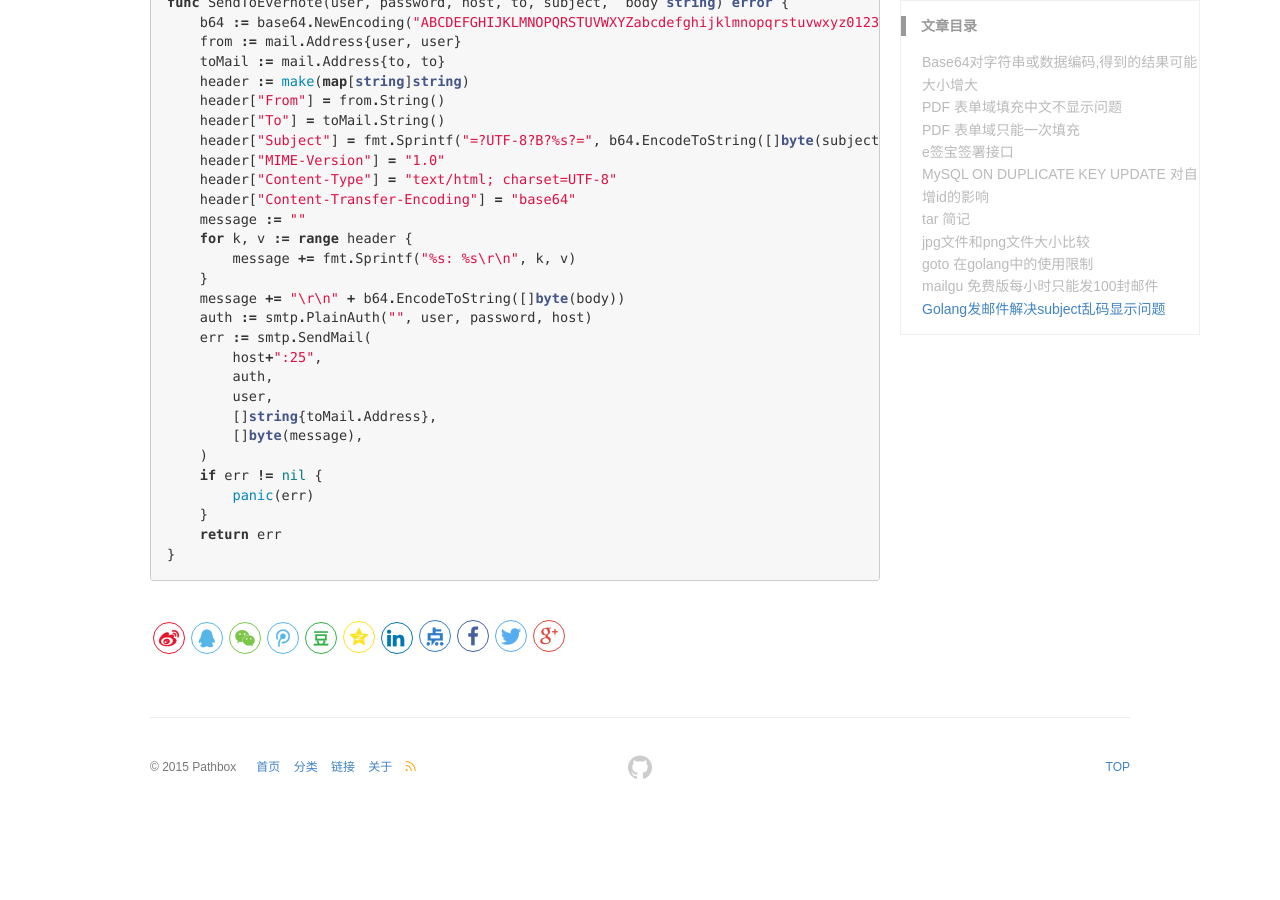
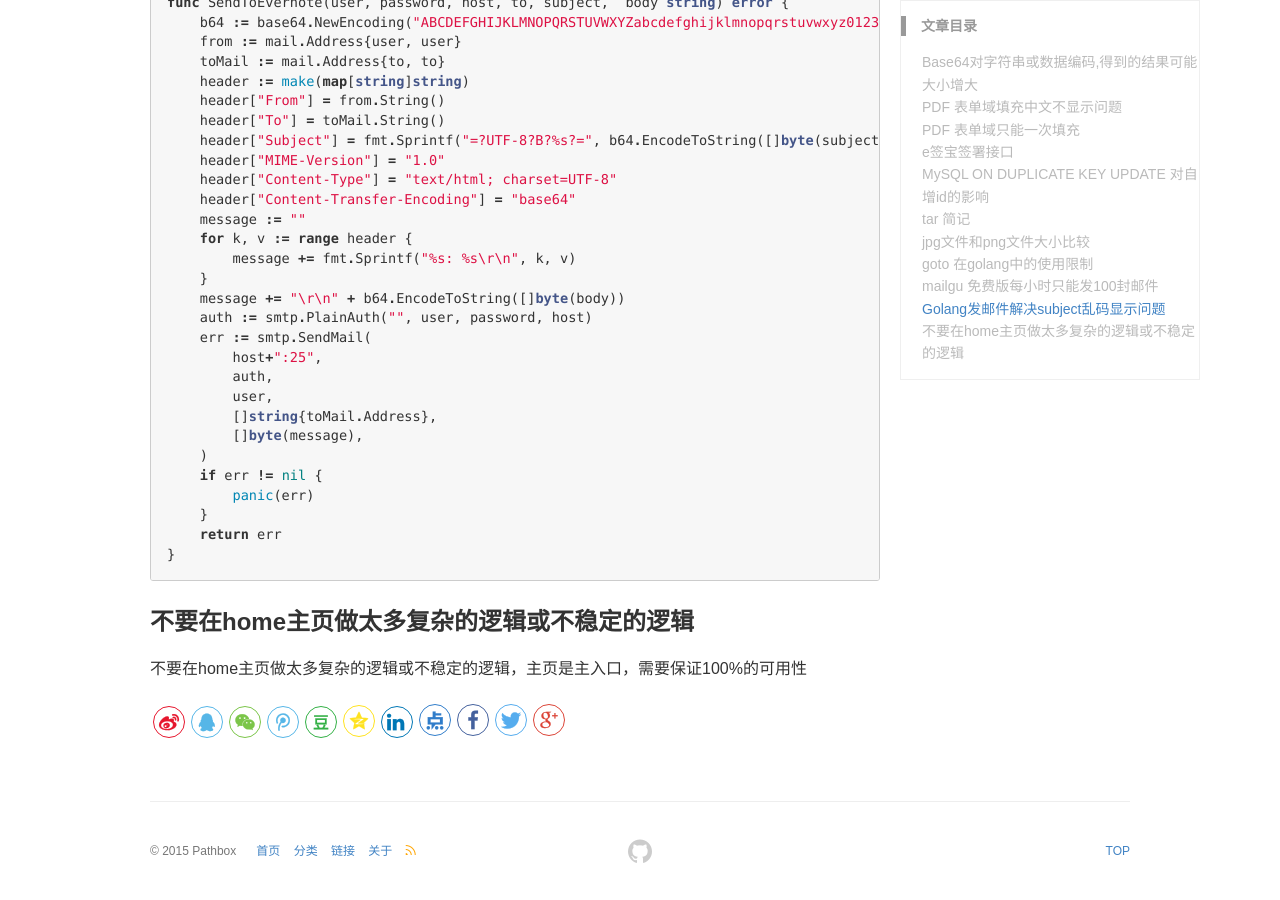
Before and after one commit to pathbox/pathbox.github.io, a Jekyll site: the page built from _posts/2018-11-20-work-summary-in-UCloud-21.md, in a window 1280 px wide and 900 px high, scrolled down 2181 px. Built offline with Jekyll 4.4.1, drawn with Linux system fonts in a browser that asks for light colours; before the commit the page ends 2997 px from its top, so only the background shows below that.

Commit message:
不要在home主页做太多复杂的逻辑或不稳定的逻辑

````diff
--- a/_posts/2018-11-20-work-summary-in-UCloud-21.md
+++ b/_posts/2018-11-20-work-summary-in-UCloud-21.md
@@ -118,3 +118,7 @@ func SendToEvernote(user, password, host, to, subject,  body string) error {
     return err
 }
 ```
+
+### 不要在home主页做太多复杂的逻辑或不稳定的逻辑
+
+不要在home主页做太多复杂的逻辑或不稳定的逻辑，主页是主入口，需要保证100%的可用性
````
